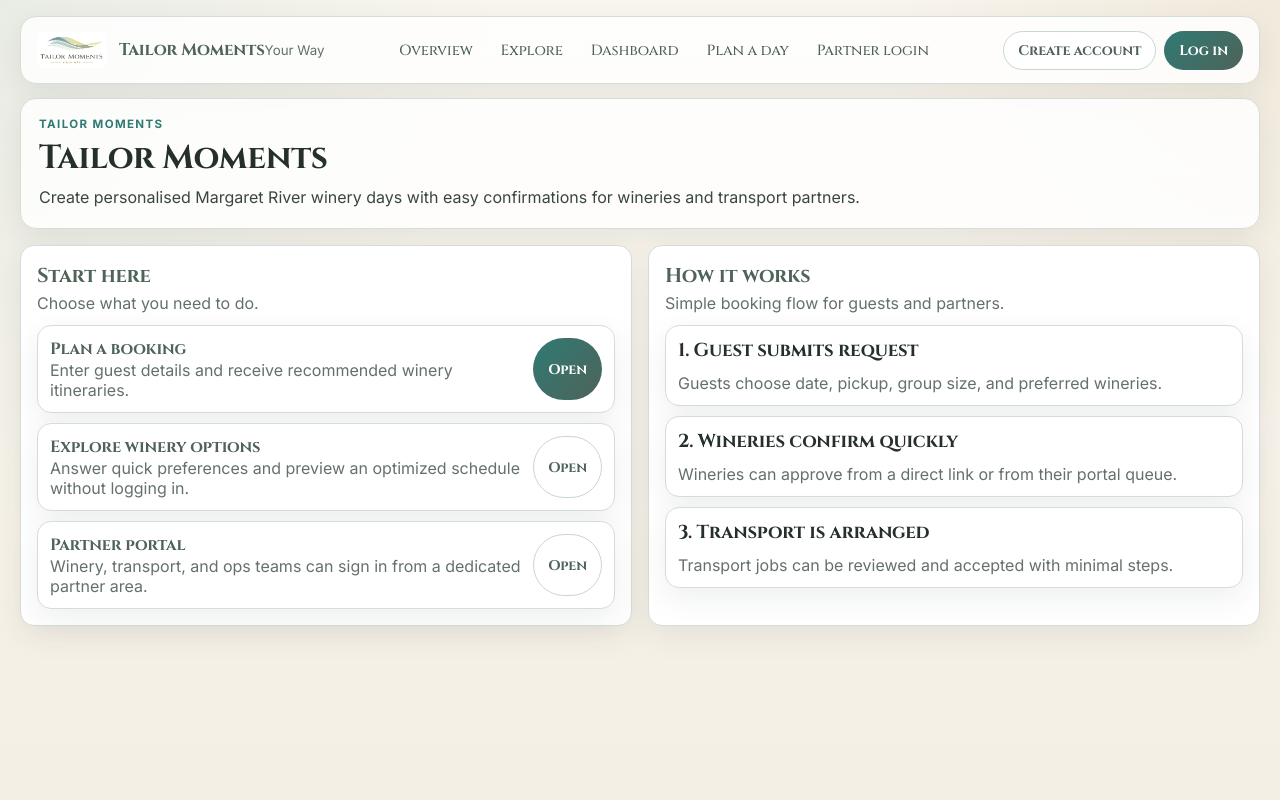
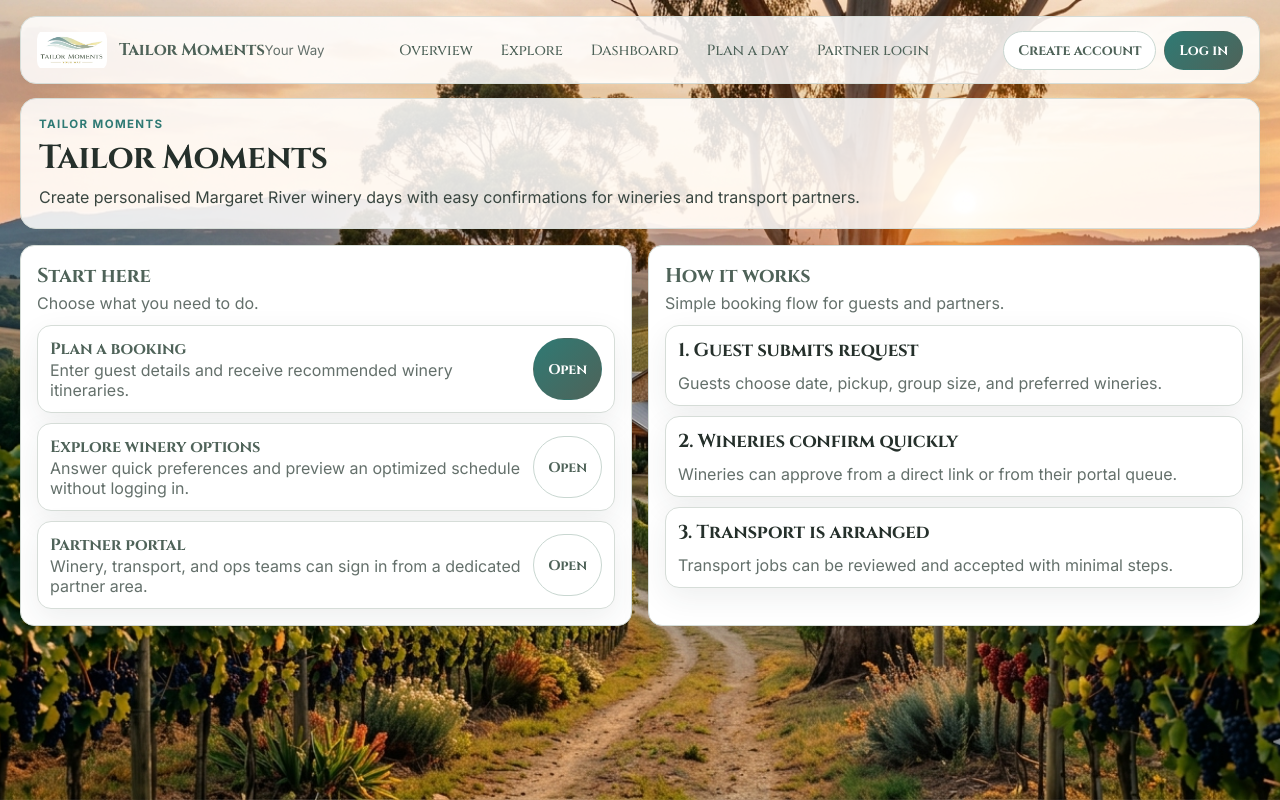
Before and after one commit to swagritech/taylormoments, a Next.js app in the folder apps/web/: page / in a window 1280 px wide. Built offline with nearby package versions, Linux system fonts and the light colour scheme; no server answers.

Commit message:
feat(web): use fixed global background image

```diff
--- a/apps/web/src/app/globals.css
+++ b/apps/web/src/app/globals.css
@@ -28,10 +28,17 @@
 body {
   font-family: var(--font-sans), sans-serif;
   color: var(--ink);
+  /* Rollback backup:
   background:
     radial-gradient(circle at top right, rgba(184, 148, 87, 0.12), transparent 28%),
     radial-gradient(circle at top left, rgba(47, 122, 116, 0.08), transparent 34%),
     linear-gradient(180deg, #f9f6ef 0%, #f4efe4 100%);
+  */
+  background-image: url("/backgrounds/IMG_6544.PNG");
+  background-size: cover;
+  background-position: center center;
+  background-repeat: no-repeat;
+  background-attachment: fixed;
   -webkit-font-smoothing: antialiased;
   -moz-osx-font-smoothing: grayscale;
 }
```
Also changed, not shown: apps/web/public/backgrounds/IMG_6544.PNG (added).
